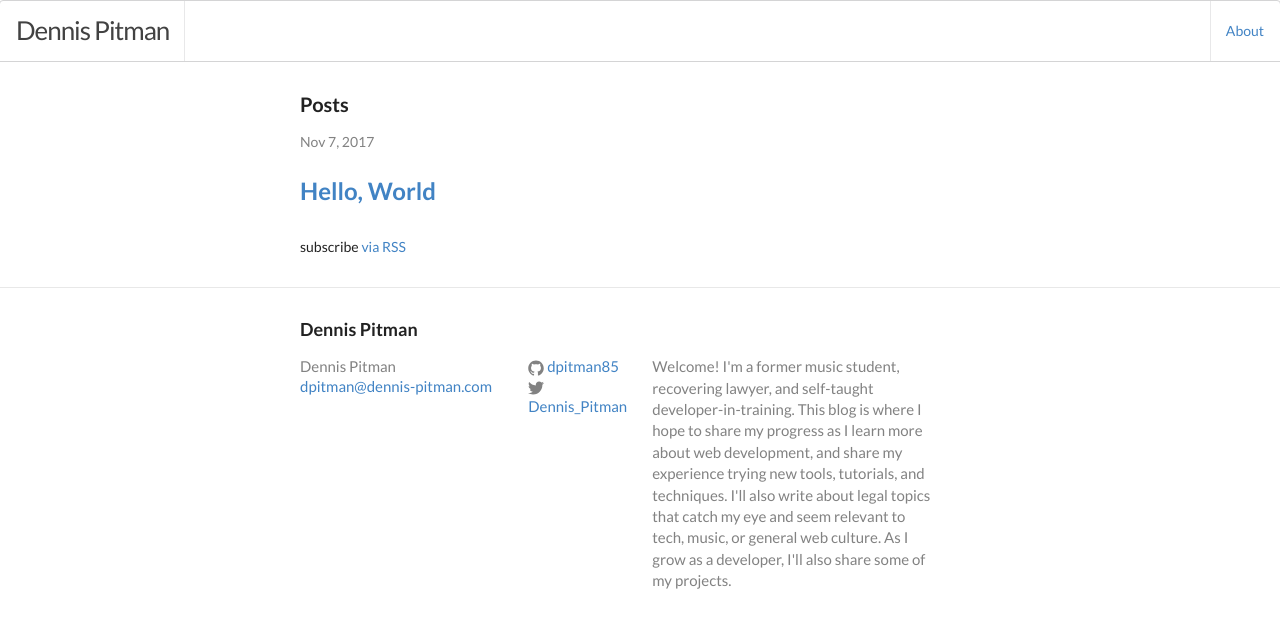
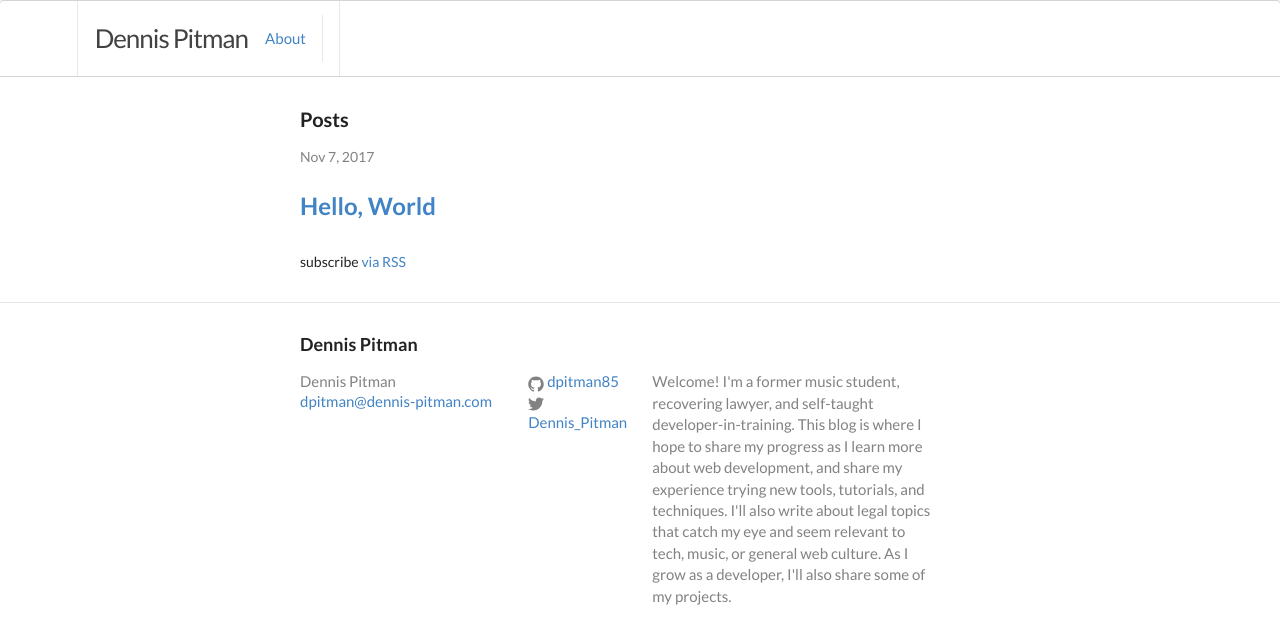
Before and after one commit to dpitman85/dpitman85.github.io, a Jekyll site: the page built from index.html, in a window 1280 px wide. Shown: the top 644 px of the page. Built offline with Jekyll 4.4.1, drawn with Linux system fonts in a browser that asks for light colours.

Commit message:
Update header.html

```diff
--- a/_includes/header.html
+++ b/_includes/header.html
@@ -1,8 +1,8 @@
-<div class="ui top attached menu">
+<div class="ui large top attached stackable menu">
+  <div class="ui container">
 	  <div class="header item">
     	<a class="site-title" href="{{ site.baseurl }}/">{{ site.title }}</a>
-  </div>
-  <div class="right menu">
+
   		  {% for my_page in site.pages %}
        		{% if my_page.title %}
           		<div class="item">
@@ -12,3 +12,4 @@
     	  {% endfor %}
   		</div>
 	</div>
+</div>
```
Lines whose indentation alone changed are shown as unchanged.
